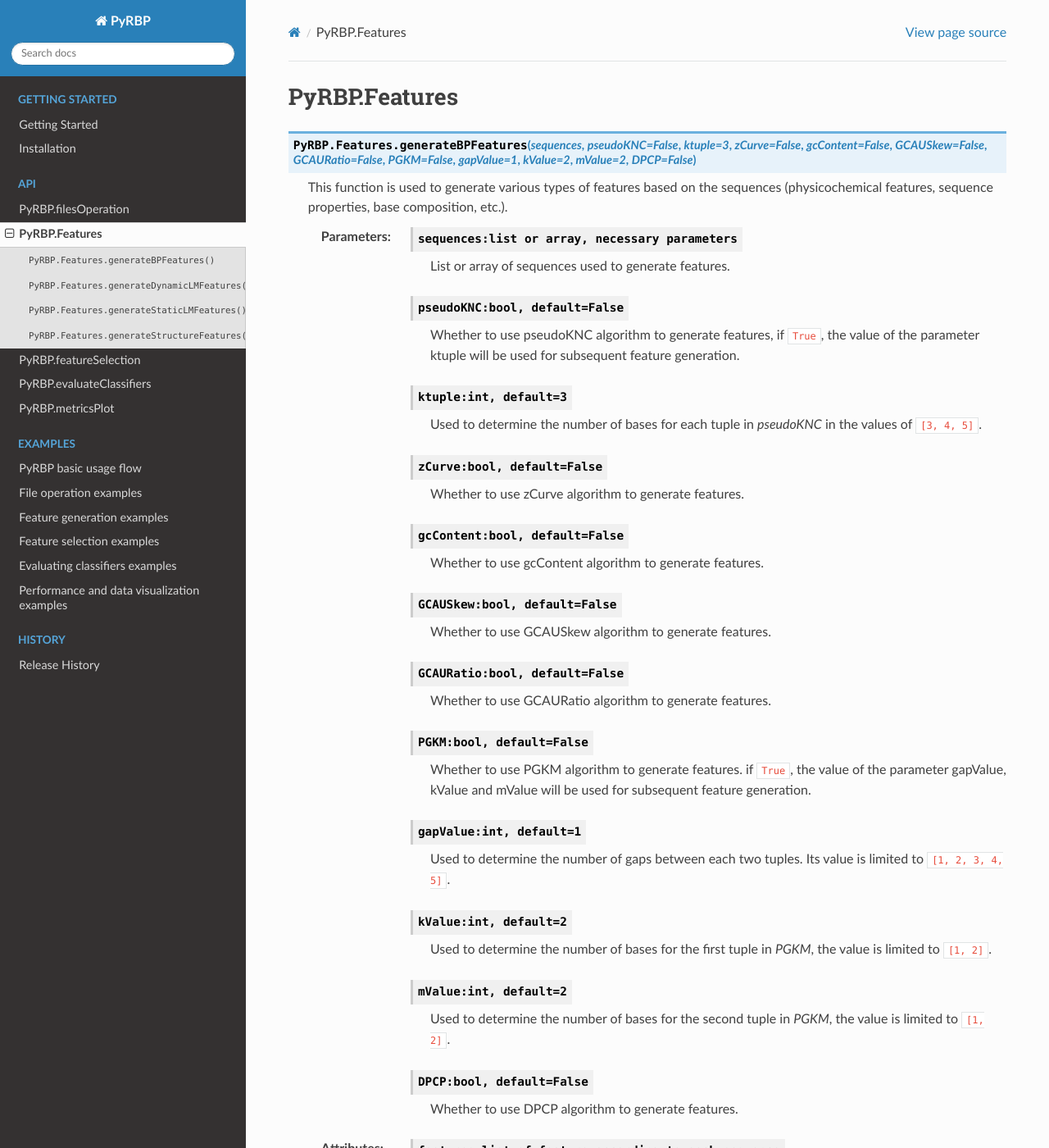
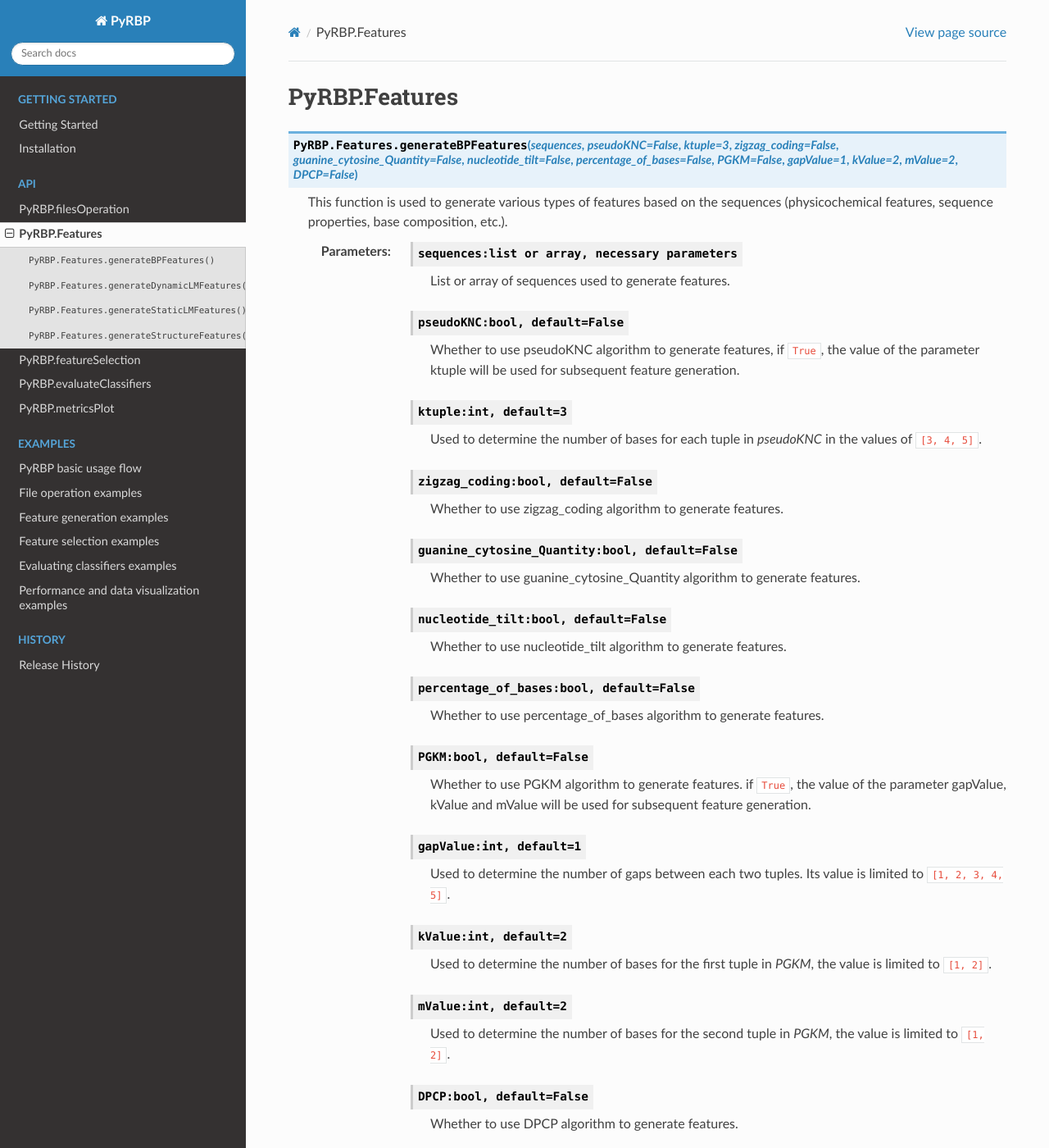
Before and after one commit to no-banana/PyRBP, a Sphinx documentation site: the page built from docs/source/RNA_features.rst, in a window 1280 px wide and 1400 px high. Shown: the whole window at 82% size. Built offline with Sphinx 7.4.7 and the Read the Docs theme 2.0.0, drawn with Linux system fonts in a browser that asks for light colours.

Commit message:
Add files via upload

```diff
--- a/docs/source/RNA_features.rst
+++ b/docs/source/RNA_features.rst
@@ -2,7 +2,7 @@ PyRBP.Features
 ==================================
 
 
-.. py:method:: PyRBP.Features.generateBPFeatures(sequences, pseudoKNC=False, ktuple=3, zCurve=False, gcContent=False, GCAUSkew=False, GCAURatio=False, PGKM=False, gapValue=1, kValue=2, mValue=2, DPCP=False)
+.. py:method:: PyRBP.Features.generateBPFeatures(sequences, pseudoKNC=False, ktuple=3, zigzag_coding=False, guanine_cytosine_Quantity=False, nucleotide_tilt=False, percentage_of_bases=False, PGKM=False, gapValue=1, kValue=2, mValue=2, DPCP=False)
 
     This function is used to generate various types of features based on the sequences (physicochemical features, sequence properties, base composition, etc.).
 
@@ -19,21 +19,21 @@ PyRBP.Features
 
                         Used to determine the number of bases for each tuple in `pseudoKNC` in the values of ``[3, 4, 5]``.
 
-                .. class:: zCurve:bool, default=False
+                .. class:: zigzag_coding:bool, default=False
 
-                        Whether to use zCurve algorithm to generate features.
+                        Whether to use zigzag_coding algorithm to generate features.
 
-                .. class:: gcContent:bool, default=False
+                .. class:: guanine_cytosine_Quantity:bool, default=False
 
-                        Whether to use gcContent algorithm to generate features.
+                        Whether to use guanine_cytosine_Quantity algorithm to generate features.
 
-                .. class:: GCAUSkew:bool, default=False
+                .. class:: nucleotide_tilt:bool, default=False
 
-                        Whether to use GCAUSkew algorithm to generate features.
+                        Whether to use nucleotide_tilt algorithm to generate features.
 
-                .. class:: GCAURatio:bool, default=False
+                .. class:: percentage_of_bases:bool, default=False
 
-                        Whether to use GCAURatio algorithm to generate features.
+                        Whether to use percentage_of_bases algorithm to generate features.
 
                 .. class:: PGKM:bool, default=False
 
--- a/docs/source/featureGeneration_examples.rst
+++ b/docs/source/featureGeneration_examples.rst
@@ -22,7 +22,7 @@ The dimensionality of the matrix generated by these features is independent of t
     fasta_path = '/home/wangyansong/PyRBP/src/RNA_datasets/circRNAdataset/AGO1/seq' # Replace the path to load your own sequences of dataset
 
     sequences = read_fasta_file(fasta_path)
-    biological_features = generateBPFeatures(sequences, pseudoKNC=True, ktuple=5, zCurve=True, gcContent=True, GCAUSkew=True, GCAURatio=True, PGKM=True, gapValue=5, kValue=2, mValue=2, DPCP=True)
+    biological_features = generateBPFeatures(sequences, pseudoKNC=True, ktuple=5, zigzag_coding=True, guanine_cytosine_Quantity=True, nucleotide_tilt=True, percentage_of_bases=True, PGKM=True, gapValue=5, kValue=2, mValue=2, DPCP=True)
 
     print(type(biological_features))
     print(biological_features.shape)
```
Also changed, not shown: other parts of docs/source/featureGeneration_examples.rst (+1 -1 lines).
